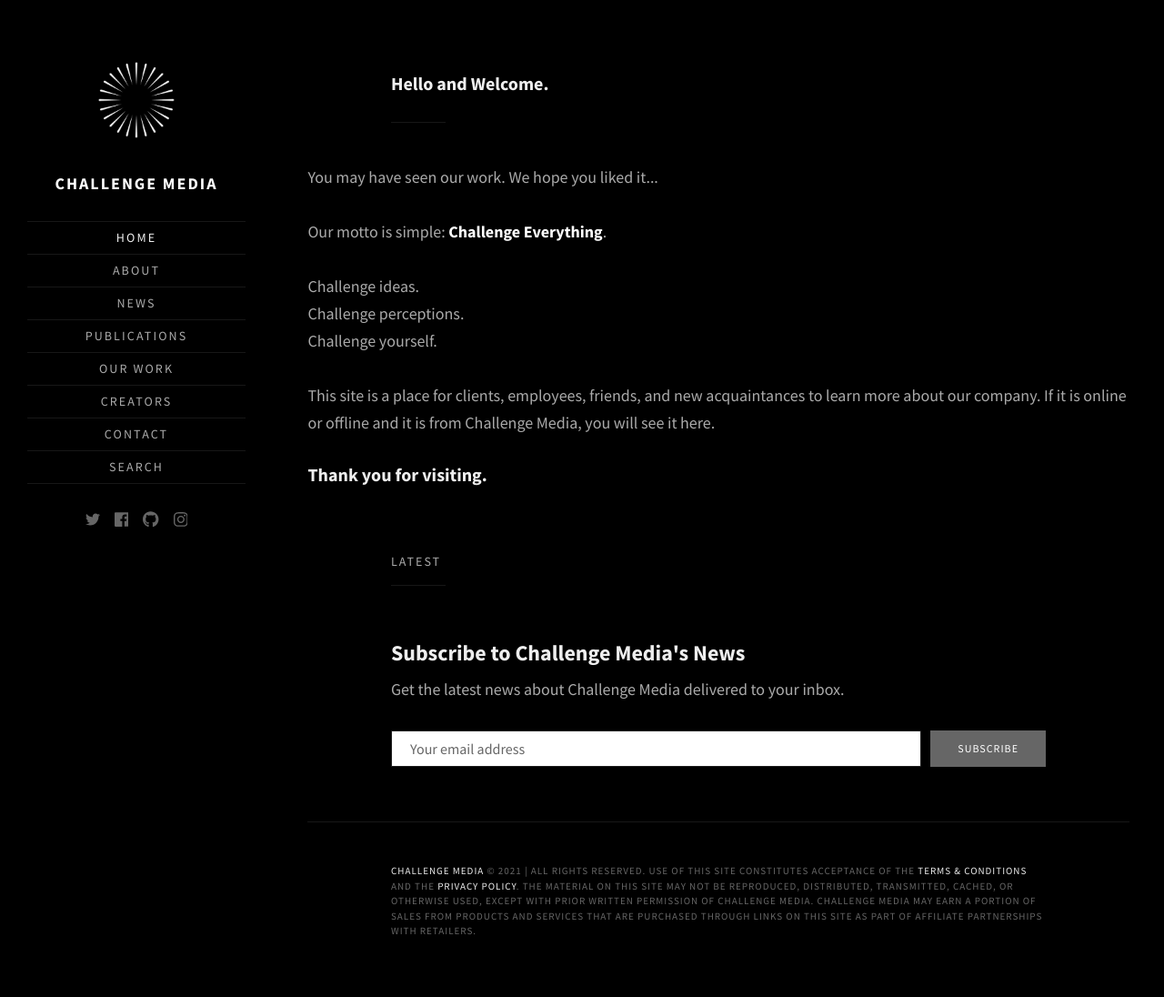
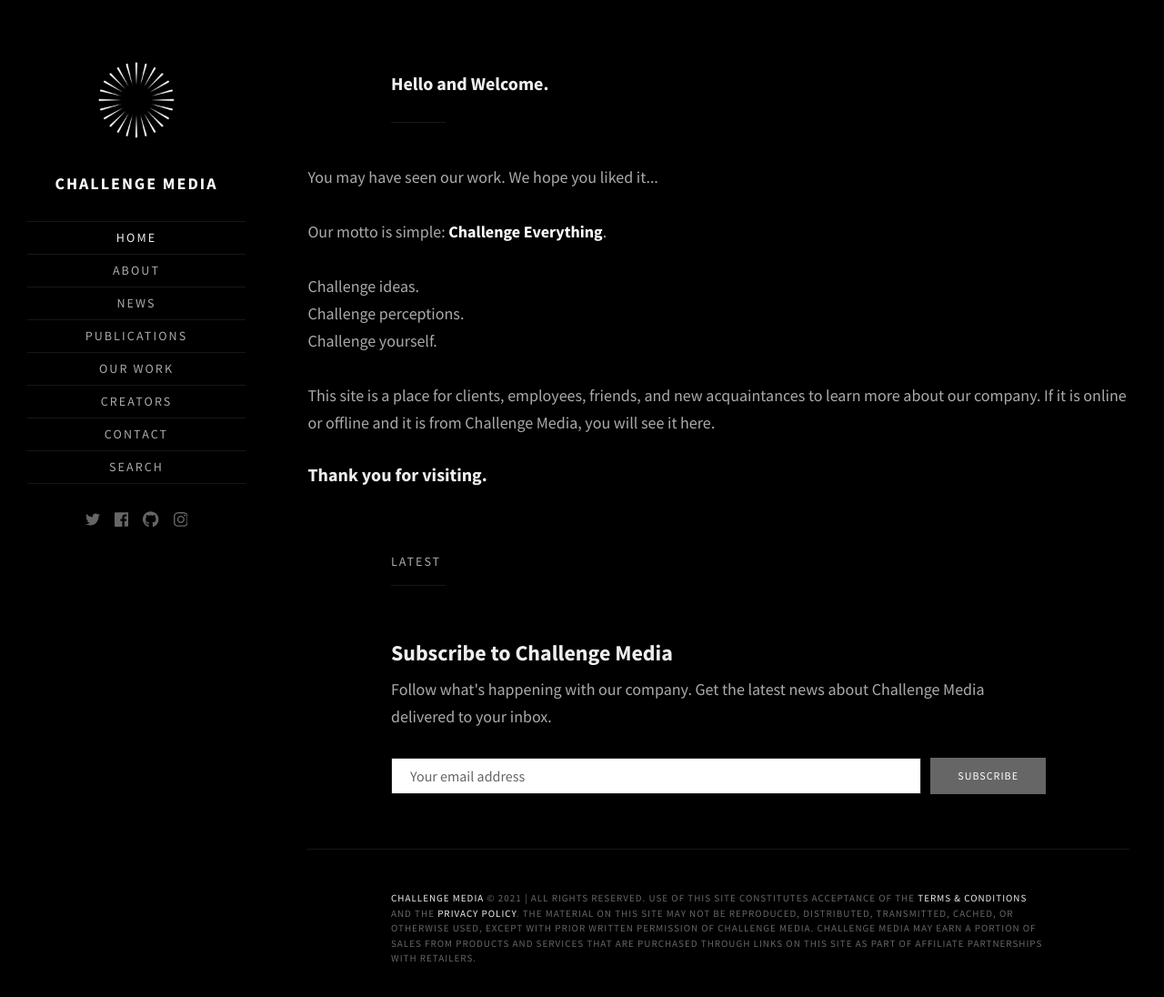
Before and after one commit to challengemedia/challenge.media, a Jekyll site: the page built from index.html, in a window 1280 px wide and 1122 px high. Shown: the top 1096 px of the window at 91% size. Built offline with Jekyll 4.4.1, drawn with Linux system fonts in a browser that asks for light colours; some web fonts are replaced; the list of posts is cut into pages by our own code.

Commit message:
Update newsletter-box.html

```diff
--- a/_includes/newsletter-box.html
+++ b/_includes/newsletter-box.html
@@ -1,6 +1,6 @@
 <section class="newsletter-box inner">
-    <h2 class="newsletter-box-title">Subscribe to {{ site.name }}'s News</h2>
-    <p>Get the latest news about Challenge Media delivered to your inbox.</p>
+    <h2 class="newsletter-box-title">Subscribe to {{ site.name }}</h2>
+    <p>Follow what's happening with our company. Get the latest news about Challenge Media delivered to your inbox.</p>
     <!-- Begin MailChimp Signup Form -->
     <div id="mc_embed_signup">
         <form action="{{ site.mailchimp_url }}" method="post" id="mc-embedded-subscribe-form" name="mc-embedded-subscribe-form"
```
